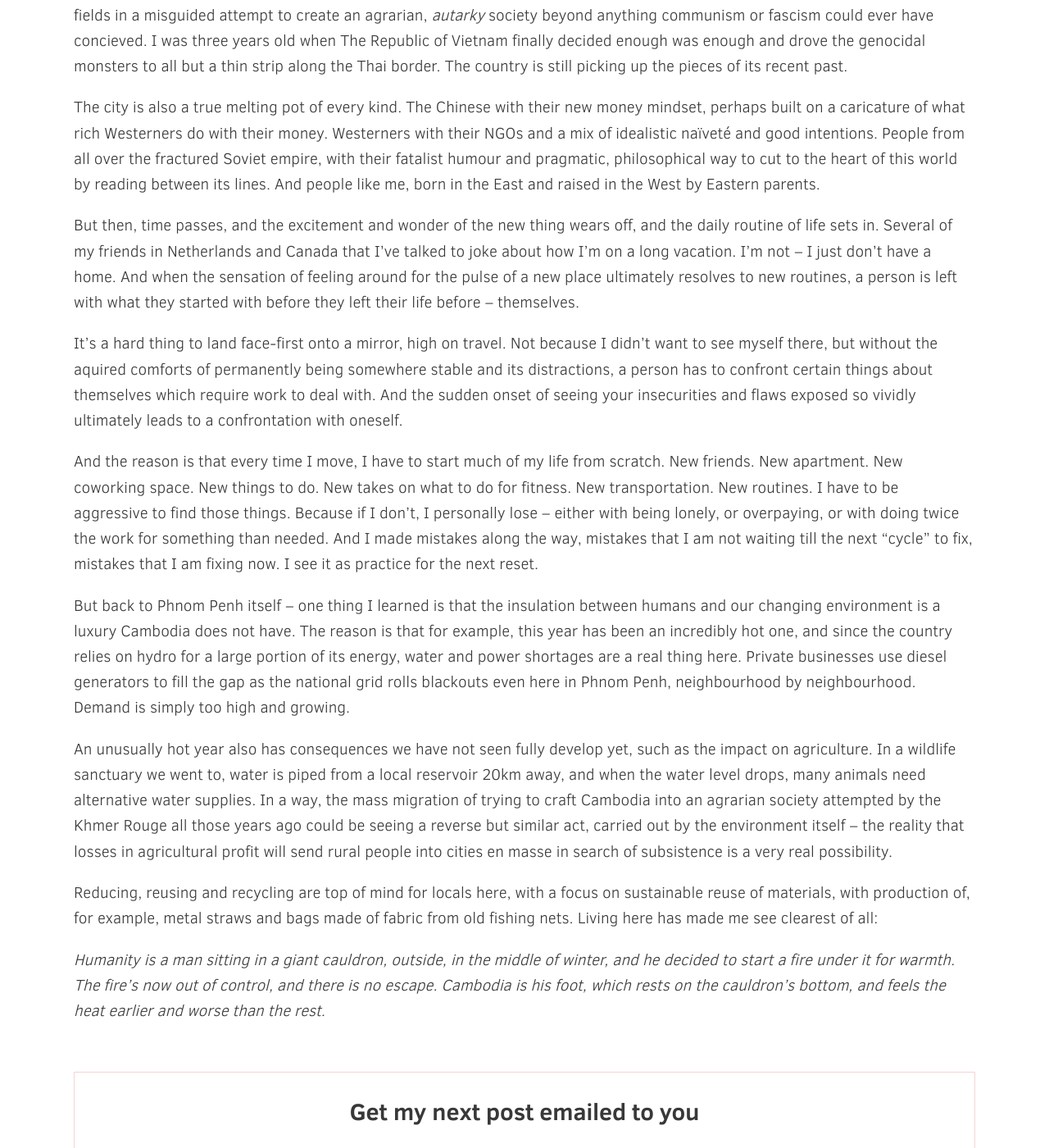
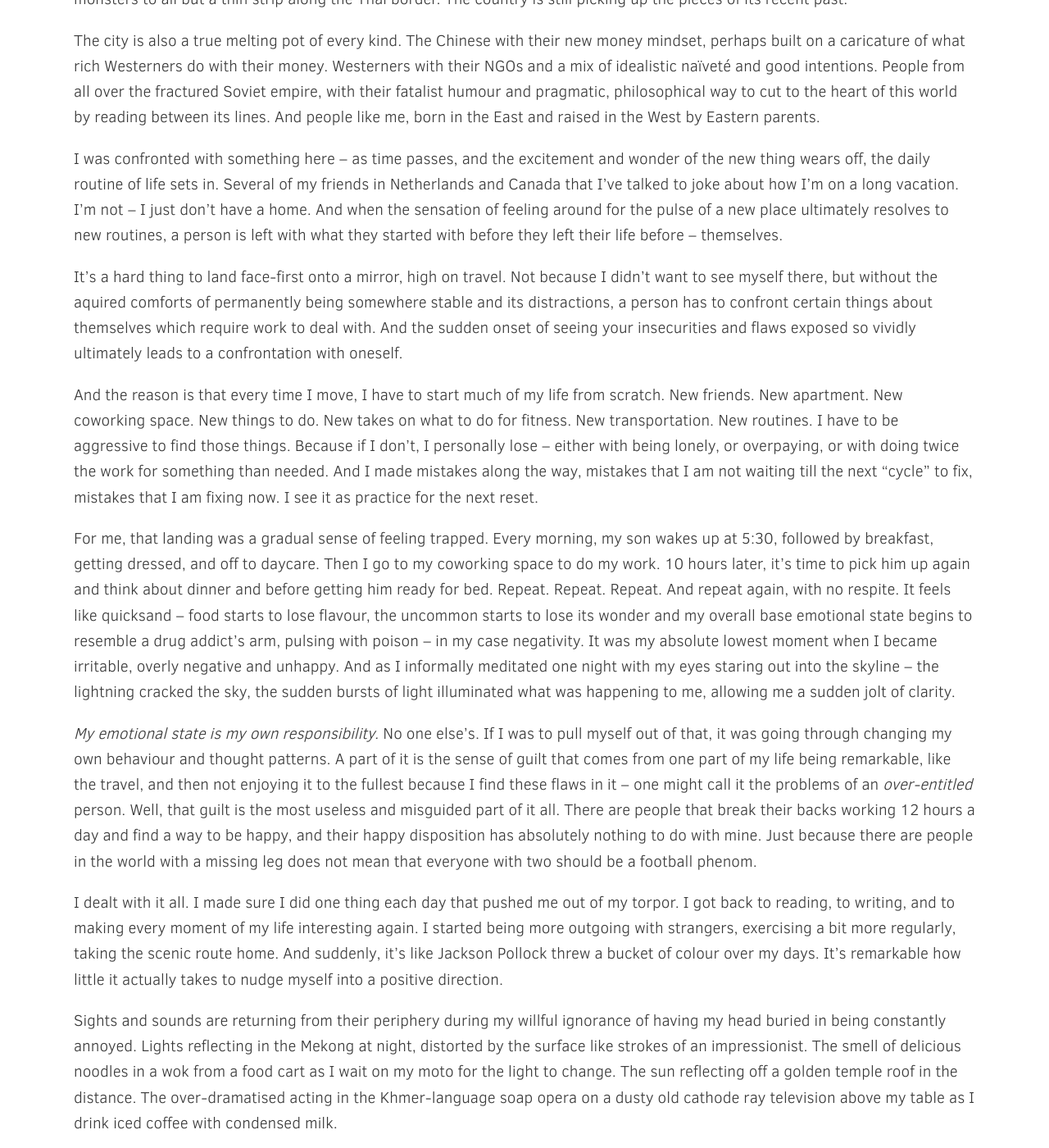
Before and after one commit to mtimofiiv/80days.in, a Jekyll site: the page built from _posts/2019-01-19-we-made-it-to-phnom-penh.markdown, in a window 1280 px wide and 1400 px high, scrolled down 1316 px. Shown: the whole window at 82% size. Built offline with Jekyll 4.4.1, drawn with Linux system fonts in a browser that asks for light colours; some of the changed text lies outside the part shown; grey boxes are pictures that could not be loaded.

Commit message:
updating article

```diff
--- a/_posts/2019-01-19-we-made-it-to-phnom-penh.markdown
+++ b/_posts/2019-01-19-we-made-it-to-phnom-penh.markdown
@@ -7,9 +7,7 @@
 share_image: /assets/images/phnom-penh-share.jpg
 excerpt:
 ---
-Hello, dear readers. Some people say I'm a good writer, and I will do my best, but some of the things I'm going to try to express in this post just demonstrate to me how shallow the pool of language really is in describing them.
-
-First, my apologies. We've been in Phnom Penh, Cambodia now for three months and I haven't written this sooner. But it has been three months. Three months full of highs and lows.
+I have neglected writing for a while, but it's time to check in and talk. I'd like to apologise – we've been in Phnom Penh, Cambodia now for three months and I haven't written this sooner. But it has been three months. Three months full of highs and lows.
 
 Phnom Penh itself is the centre of Cambodia, situated on the meeting of three rivers – the mighty Mekong flowing from Tibet via China and Lao, its tributary the Bassac, and the Tonlé Sap. Last night, the heavens opened up and the long awaited rains finally came, relieving themselves in the night sky amid bombastic displays of lightning.
 
@@ -21,16 +19,18 @@
 
 The city is also a true melting pot of every kind. The Chinese with their new money mindset, perhaps built on a caricature of what rich Westerners do with their money. Westerners with their NGOs and a mix of idealistic naïveté and good intentions. People from all over the fractured Soviet empire, with their fatalist humour and pragmatic, philosophical way to cut to the heart of this world by reading between its lines. And people like me, born in the East and raised in the West by Eastern parents.
 
-But then, time passes, and the excitement and wonder of the new thing wears off, and the daily routine of life sets in. Several of my friends in Netherlands and Canada that I've talked to joke about how I'm on a long vacation. I'm not – I just don't have a home. And when the sensation of feeling around for the pulse of a new place ultimately resolves to new routines, a person is left with what they started with before they left their life before – themselves.
+I was confronted with something here – as time passes, and the excitement and wonder of the new thing wears off, the daily routine of life sets in. Several of my friends in Netherlands and Canada that I've talked to joke about how I'm on a long vacation. I'm not – I just don't have a home. And when the sensation of feeling around for the pulse of a new place ultimately resolves to new routines, a person is left with what they started with before they left their life before – themselves.
 
 It's a hard thing to land face-first onto a mirror, high on travel. Not because I didn't want to see myself there, but without the aquired comforts of permanently being somewhere stable and its distractions, a person has to confront certain things about themselves which require work to deal with. And the sudden onset of seeing your insecurities and flaws exposed so vividly ultimately leads to a confrontation with oneself.
 
 And the reason is that every time I move, I have to start much of my life from scratch. New friends. New apartment. New coworking space. New things to do. New takes on what to do for fitness. New transportation. New routines. I have to be aggressive to find those things. Because if I don't, I personally lose – either with being lonely, or overpaying, or with doing twice the work for something than needed. And I made mistakes along the way, mistakes that I am not waiting till the next "cycle" to fix, mistakes that I am fixing now. I see it as practice for the next reset.
 
-But back to Phnom Penh itself – one thing I learned is that the insulation between humans and our changing environment is a luxury Cambodia does not have. The reason is that for example, this year has been an incredibly hot one, and since the country relies on hydro for a large portion of its energy, water and power shortages are a real thing here. Private businesses use diesel generators to fill the gap as the national grid rolls blackouts even here in Phnom Penh, neighbourhood by neighbourhood. Demand is simply too high and growing.
+For me, that landing was a gradual sense of feeling trapped. Every morning, my son wakes up at 5:30, followed by breakfast, getting dressed, and off to daycare. Then I go to my coworking space to do my work. 10 hours later, it's time to pick him up again and think about dinner and before getting him ready for bed. Repeat. Repeat. Repeat. And repeat again, with no respite. It feels like quicksand – food starts to lose flavour, the uncommon starts to lose its wonder and my overall base emotional state begins to resemble a drug addict's arm, pulsing with poison – in my case negativity. It was my absolute lowest moment when I became irritable, overly negative and unhappy. And as I informally meditated one night with my eyes staring out into the skyline – the lightning cracked the sky, the sudden bursts of light illuminated what was happening to me, allowing me a sudden jolt of clarity.
 
-An unusually hot year also has consequences we have not seen fully develop yet, such as the impact on agriculture. In a wildlife sanctuary we went to, water is piped from a local reservoir 20km away, and when the water level drops, many animals need alternative water supplies. In a way, the mass migration of trying to craft Cambodia into an agrarian society attempted by the Khmer Rouge all those years ago could be seeing a reverse but similar act, carried out by the environment itself – the reality that losses in agricultural profit will send rural people into cities en masse in search of subsistence is a very real possibility.
+_My emotional state is my own responsibility._ No one else's. If I was to pull myself out of that, it was going through changing my own behaviour and thought patterns. A part of it is the sense of guilt that comes from one part of my life being remarkable, like the travel, and then not enjoying it to the fullest because I find these flaws in it – one might call it the problems of an _over-entitled_ person. Well, that guilt is the most useless and misguided part of it all. There are people that break their backs working 12 hours a day and find a way to be happy, and their happy disposition has absolutely nothing to do with mine. Just because there are people in the world with a missing leg does not mean that everyone with two should be a football phenom.
 
-Reducing, reusing and recycling are top of mind for locals here, with a focus on sustainable reuse of materials, with production of, for example, metal straws and bags made of fabric from old fishing nets. Living here has made me see clearest of all:
+I dealt with it all. I made sure I did one thing each day that pushed me out of my torpor. I got back to reading, to writing, and to making every moment of my life interesting again. I started being more outgoing with strangers, exercising a bit more regularly, taking the scenic route home. And suddenly, it's like Jackson Pollock threw a bucket of colour over my days. It's remarkable how little it actually takes to nudge myself into a positive direction.
 
-_Humanity is a man sitting in a giant cauldron, outside, in the middle of winter, and he decided to start a fire under it for warmth. The fire's now out of control, and there is no escape. Cambodia is his foot, which rests on the cauldron's bottom, and feels the heat earlier and worse than the rest._
+Sights and sounds are returning from their periphery during my willful ignorance of having my head buried in being constantly annoyed. Lights reflecting in the Mekong at night, distorted by the surface like strokes of an impressionist. The smell of delicious noodles in a wok from a food cart as I wait on my moto for the light to change. The sun reflecting off a golden temple roof in the distance. The over-dramatised acting in the Khmer-language soap opera on a dusty old cathode ray television above my table as I drink iced coffee with condensed milk.
+
+I'm back. In more ways than one.
```
